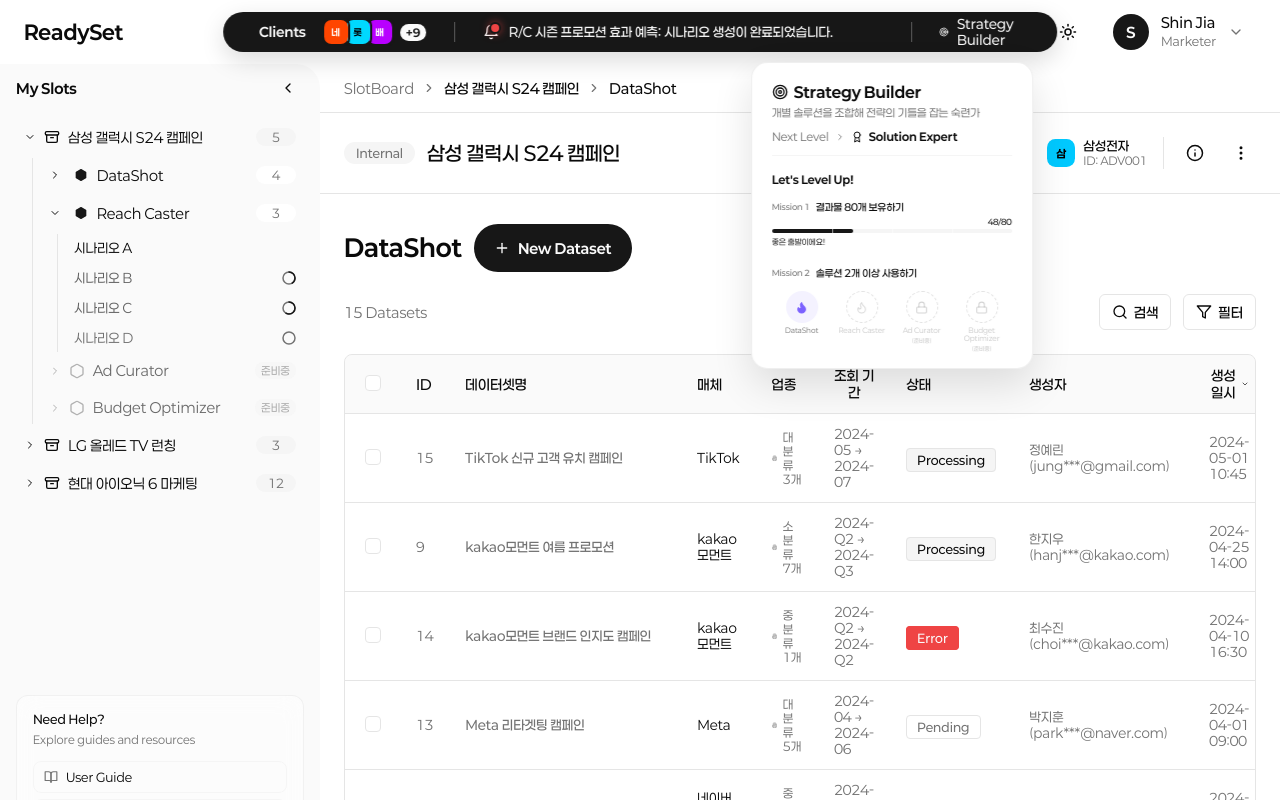
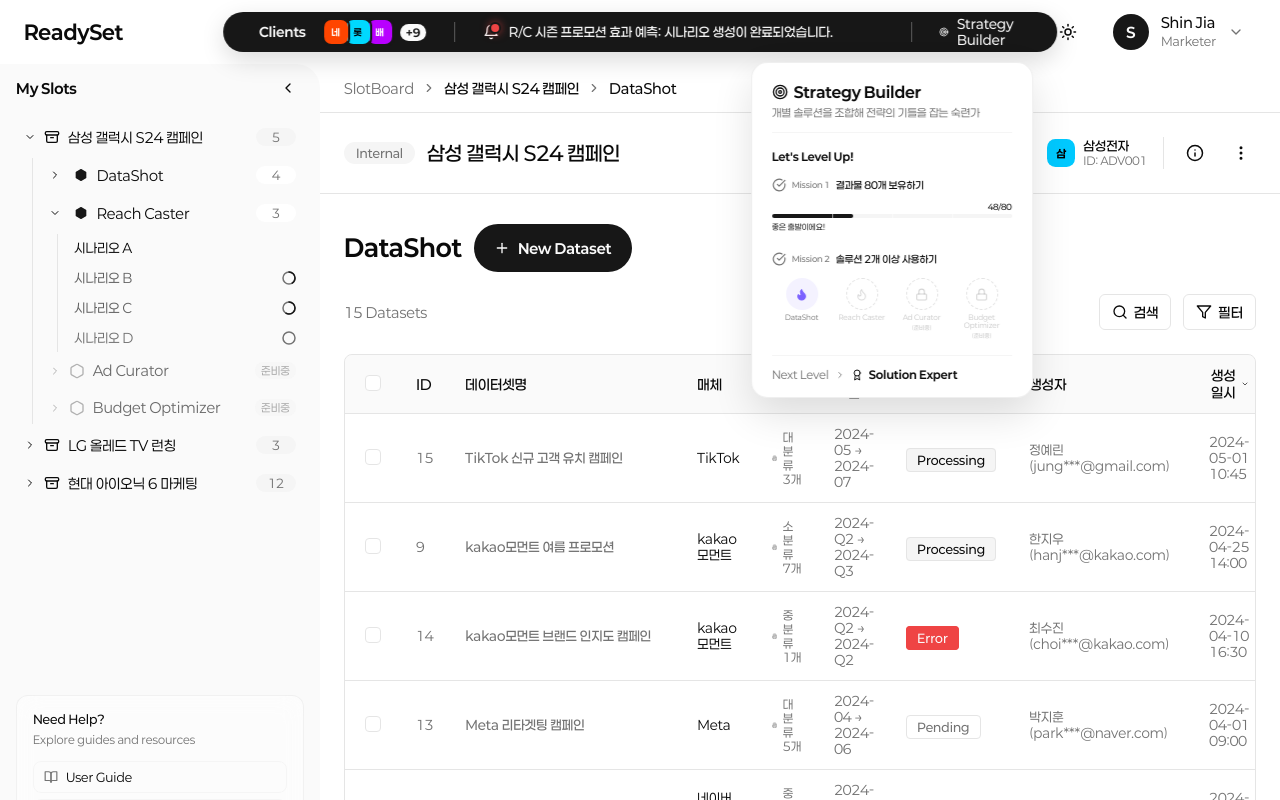
Before and after one commit to taetaej/ReadySet, a React (Vite) app: page /datashot in a window 1280 px wide. Both pictures are taken after a click on the element "Strategy Builder". Shown: the top 800 px of the page. Built offline with nearby package versions, Linux system fonts and the light colour scheme.

Commit message:
feat: GradeCard 미션 체크 아이콘 좌측 배치, stampPop 이펙트, Next Level 하단 이동

```diff
--- a/src/components/layout/GradeCard.tsx
+++ b/src/components/layout/GradeCard.tsx
@@ -19,6 +19,7 @@ const currentGrade = {
 export function GradeCard() {
   const [showGradeTooltip, setShowGradeTooltip] = useState(false)
   const [animatedFill, setAnimatedFill] = useState(0)
+  const [showCheck, setShowCheck] = useState(false)
   const gradeRef = useRef<HTMLDivElement>(null)
 
   const currentGradeIndex = grades.findIndex(g => g.name === currentGrade.name)
@@ -27,13 +28,16 @@ export function GradeCard() {
   useEffect(() => {
     if (showGradeTooltip) {
       setAnimatedFill(0)
+      setShowCheck(false)
       const timer = setTimeout(() => {
         const start = 31, end = 81, current = 48
         setAnimatedFill(Math.round(((current - start) / (end - start)) * 100))
       }, 50)
-      return () => clearTimeout(timer)
+      const checkTimer = setTimeout(() => setShowCheck(true), 600)
+      return () => { clearTimeout(timer); clearTimeout(checkTimer) }
     } else {
       setAnimatedFill(0)
+      setShowCheck(false)
     }
   }, [showGradeTooltip])
 
@@ -81,22 +85,14 @@ export function GradeCard() {
               {currentGrade.description}
             </div>
 
-            {nextGrade && (
-              <div style={{ display: 'flex', alignItems: 'center', gap: '6px', fontSize: '11px', marginTop: '10px' }} className="text-muted-foreground">
-                <span>Next Level</span>
-                <ChevronRight size={10} />
-                <nextGrade.icon size={12} style={{ color: 'hsl(var(--foreground))' }} />
-                <span style={{ fontWeight: '600', fontSize: '11px' }} className="text-foreground">{nextGrade.name}</span>
-              </div>
-            )}
-
             <div style={{ marginTop: '12px', paddingTop: '12px', borderTop: '1px solid hsl(var(--border) / 0.4)' }}>
               <span style={{ fontSize: '11px', fontWeight: '600', color: 'hsl(var(--foreground))' }}>Let's Level Up!</span>
 
               {/* 미션 1 */}
               <div style={{ marginTop: '14px' }}>
-                <div style={{ display: 'flex', alignItems: 'center', marginBottom: '4px' }}>
+                <div style={{ display: 'flex', alignItems: 'center', marginBottom: '10px' }}>
                   <div style={{ display: 'flex', alignItems: 'center', gap: '6px' }}>
+                    <svg width="14" height="14" viewBox="0 0 24 24" fill="none" stroke="hsl(var(--muted-foreground))" strokeWidth="2" strokeLinecap="round" strokeLinejoin="round" style={{ flexShrink: 0 }}><path d="M21.801 10A10 10 0 1 1 17 3.335"/><path d="m9 11 3 3L22 4"/></svg>
                     <span style={{ fontSize: '8px', fontWeight: '500', color: 'hsl(var(--muted-foreground))' }}>Mission 1</span>
                     <span style={{ fontSize: '10px', fontWeight: '500', color: 'hsl(var(--foreground))' }}>결과물 80개 보유하기</span>
                   </div>
@@ -124,8 +120,12 @@ export function GradeCard() {
 
               {/* 미션 2 */}
               <div style={{ marginTop: '20px' }}>
-                <div style={{ display: 'flex', alignItems: 'center', justifyContent: 'space-between', marginBottom: '4px' }}>
+                <div style={{ display: 'flex', alignItems: 'center', marginBottom: '4px' }}>
                   <div style={{ display: 'flex', alignItems: 'center', gap: '6px' }}>
+                    {showCheck
+                      ? <svg width="14" height="14" viewBox="0 0 24 24" fill="none" stroke="hsl(var(--muted-foreground))" strokeWidth="2" strokeLinecap="round" strokeLinejoin="round" style={{ flexShrink: 0, animation: 'stampPop 0.5s ease-out forwards' }}><path d="M21.801 10A10 10 0 1 1 17 3.335"/><path d="m9 11 3 3L22 4"/></svg>
+                      : <svg width="14" height="14" viewBox="0 0 24 24" style={{ flexShrink: 0, visibility: 'hidden' }}><path d="M21.801 10A10 10 0 1 1 17 3.335"/></svg>
+                    }
                     <span style={{ fontSize: '8px', fontWeight: '500', color: 'hsl(var(--muted-foreground))' }}>Mission 2</span>
                     <span style={{ fontSize: '10px', fontWeight: '500', color: 'hsl(var(--foreground))' }}>솔루션 2개 이상 사용하기</span>
                   </div>
@@ -158,6 +158,15 @@ export function GradeCard() {
                   ))}
                 </div>
               </div>
+
+              {nextGrade && (
+                <div style={{ display: 'flex', alignItems: 'center', gap: '6px', fontSize: '11px', marginTop: '16px', paddingTop: '12px', borderTop: '1px solid hsl(var(--border) / 0.4)' }} className="text-muted-foreground">
+                  <span>Next Level</span>
+                  <ChevronRight size={10} />
+                  <nextGrade.icon size={12} style={{ color: 'hsl(var(--foreground))' }} />
+                  <span style={{ fontWeight: '600', fontSize: '11px' }} className="text-foreground">{nextGrade.name}</span>
+                </div>
+              )}
             </div>
           </div>
         </div>
--- a/src/styles/globals.css
+++ b/src/styles/globals.css
@@ -1146,3 +1146,11 @@
   70% { transform: translateY(-2px) scaleY(1.12) rotate(2deg); filter: brightness(1.25); }
   85% { transform: translateY(-1px) scaleY(1.05) rotate(-1deg); filter: brightness(1.15); }
 }
+
+@keyframes stampPop {
+  0% { transform: scale(0) rotate(-45deg); opacity: 0; }
+  40% { transform: scale(1.4) rotate(5deg); opacity: 1; }
+  60% { transform: scale(0.85) rotate(-2deg); }
+  80% { transform: scale(1.1) rotate(1deg); }
+  100% { transform: scale(1) rotate(0deg); opacity: 1; }
+}
```
